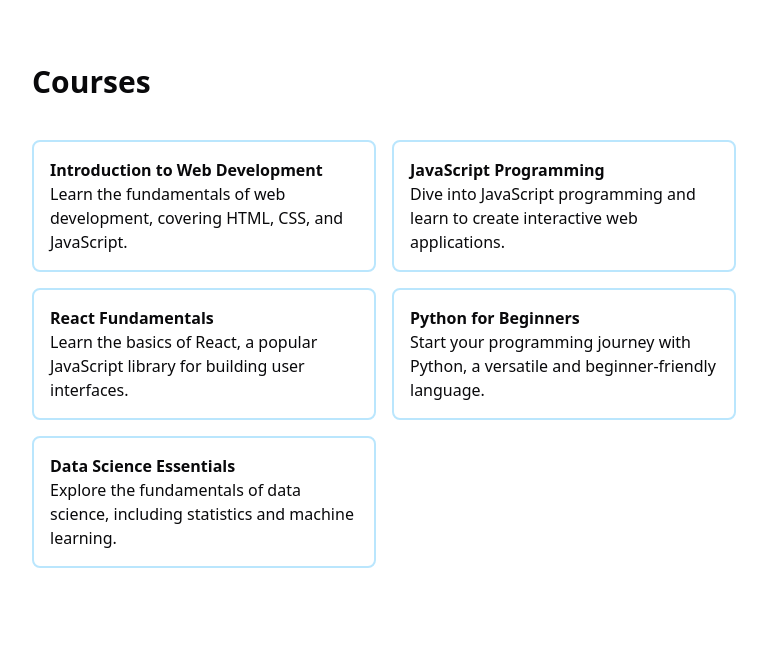
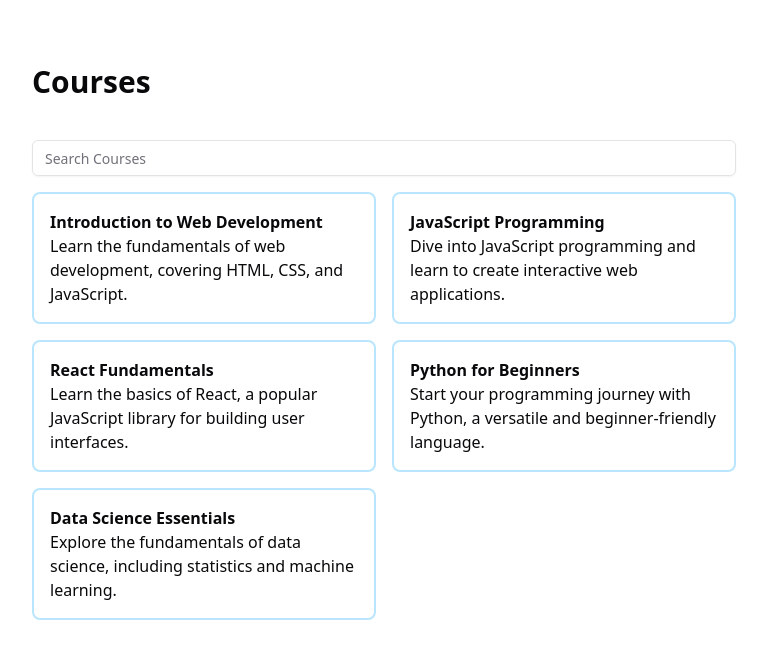
Before and after one commit to Al-E-00/explore_courses, a React (Vite) app: page / in a window 1280 px wide. Shown: the top 658 px of the page, without its empty margins (256-1023 px from the left). Built offline with nearby package versions, Linux system fonts and the light colour scheme.

Commit message:
Introduced search functionality

```diff
--- a/package.json
+++ b/package.json
@@ -19,7 +19,8 @@
     "react": "^18.3.1",
     "react-dom": "^18.3.1",
     "tailwind-merge": "^2.5.3",
-    "tailwindcss-animate": "^1.0.7"
+    "tailwindcss-animate": "^1.0.7",
+    "usehooks-ts": "^3.1.0"
   },
   "devDependencies": {
     "@eslint/js": "^9.11.1",
--- a/src/components/MainMenu.tsx
+++ b/src/components/MainMenu.tsx
@@ -2,14 +2,16 @@ import { useState } from "react";
 import courses from "../data/courses.json";
 import CourseCard from "./CourseCard";
 
-import { Course, Module } from "../types/types";
+import { Course, Lesson, Module } from "../types/types";
 import CourseModules from "./CourseModules";
 import { Button } from "./ui/button";
 import { ArrowLeftIcon } from "@radix-ui/react-icons";
+import SearchBar from "./SearchBar";
 
 export default function MainMenu() {
   const [selectedCourse, setSelectedCourse] = useState<Course | null>(null);
   const [selectedModule, setSelectedModule] = useState<Module | null>(null);
+  const [filteredCourses, setFilteredCourses] = useState<Course[]>(courses);
 
   const handleReturnToPreviousPage = () => {
     if (selectedModule) {
@@ -19,9 +21,43 @@ export default function MainMenu() {
     }
   };
 
+  const pageTitle = selectedModule
+    ? "Lessons"
+    : selectedCourse
+      ? "Modules"
+      : "Courses";
+
+  const handleSearchDataFiltered = (
+    filteredData: Course[] | Module[] | Lesson[]
+  ) => {
+    if (selectedCourse) {
+      setSelectedCourse({
+        ...selectedCourse,
+        modules: filteredData as Module[],
+      });
+    } else {
+      setFilteredCourses(filteredData as Course[]);
+    }
+  };
+
   return (
     <>
-      <h1 className="font-bold text-3xl pb-10">{`${selectedModule ? "Modules" : selectedCourse ? "Lessons" : "Courses"}`}</h1>
+      <h1 className="font-bold text-3xl pb-10">{pageTitle}</h1>
+
+      <SearchBar
+        title={`Search ${pageTitle}`}
+        dataType={
+          selectedModule ? "lesson" : selectedCourse ? "module" : "course"
+        }
+        searchData={
+          selectedModule
+            ? selectedCourse?.modules || []
+            : selectedCourse
+              ? selectedCourse.modules
+              : courses
+        }
+        onSearchDataFiltered={handleSearchDataFiltered}
+      />
 
       {selectedCourse && (
         <Button
@@ -35,7 +71,7 @@ export default function MainMenu() {
 
       <div className="grid grid-cols-2 gap-4">
         {!selectedCourse &&
-          courses.map((course) => (
+          filteredCourses.map((course) => (
             <CourseCard
               key={course.id}
               course={course}
--- /dev/null
+++ b/src/components/SearchBar.tsx
@@ -0,0 +1,63 @@
+import { useEffect, useState } from "react";
+import { Course, Lesson, Module } from "../types/types";
+import { Input } from "./ui/input";
+import { useDebounceCallback } from "usehooks-ts";
+
+type SearchBarProps = {
+  title: string;
+  searchData: Course[] | Module[] | Lesson[];
+  dataType: "module" | "lesson" | "course";
+  onSearchDataFiltered: (filteredData: Course[] | Module[] | Lesson[]) => void;
+};
+
+export default function SearchBar({
+  title,
+  searchData,
+  dataType,
+  onSearchDataFiltered,
+}: SearchBarProps) {
+  const [searchedParameter, setSearchedParameter] = useState<string>("");
+
+  const handleSearchDebounced = useDebounceCallback(
+    (searchedParameter: string) => {
+      let filteredData: Course[] | Module[] | Lesson[] = [];
+
+      if (dataType === "course") {
+        filteredData = (searchData as Course[]).filter((course) =>
+          course.title.toLowerCase().includes(searchedParameter.toLowerCase())
+        );
+      } else if (dataType === "module") {
+        filteredData = (searchData as Module[]).filter((module) =>
+          module.title.toLowerCase().includes(searchedParameter.toLowerCase())
+        );
+      } else if (dataType === "lesson") {
+        filteredData = (searchData as Lesson[]).filter((lesson) =>
+          lesson.title.toLowerCase().includes(searchedParameter.toLowerCase())
+        );
+      }
+
+      onSearchDataFiltered(filteredData);
+    },
+    300
+  );
+
+  useEffect(() => {
+    setSearchedParameter("");
+    onSearchDataFiltered(searchData);
+  }, [dataType]);
+
+  return (
+    <div>
+      <Input
+        placeholder={title}
+        onChange={(e) => {
+          const searchedParameter = e.target.value;
+          setSearchedParameter(searchedParameter);
+          handleSearchDebounced(searchedParameter);
+        }}
+        value={searchedParameter}
+        className="mb-4"
+      />
+    </div>
+  );
+}
--- /dev/null
+++ b/src/components/ui/input.tsx
@@ -0,0 +1,25 @@
+import * as React from "react"
+
+import { cn } from "@/lib/utils"
+
+export interface InputProps
+  extends React.InputHTMLAttributes<HTMLInputElement> {}
+
+const Input = React.forwardRef<HTMLInputElement, InputProps>(
+  ({ className, type, ...props }, ref) => {
+    return (
+      <input
+        type={type}
+        className={cn(
+          "flex h-9 w-full rounded-md border border-input bg-transparent px-3 py-1 text-sm shadow-sm transition-colors file:border-0 file:bg-transparent file:text-sm file:font-medium file:text-foreground placeholder:text-muted-foreground focus-visible:outline-none focus-visible:ring-1 focus-visible:ring-ring disabled:cursor-not-allowed disabled:opacity-50",
+          className
+        )}
+        ref={ref}
+        {...props}
+      />
+    )
+  }
+)
+Input.displayName = "Input"
+
+export { Input }
```
Also changed, not shown: 1 other file (tests, documents, lock files or other folders).
